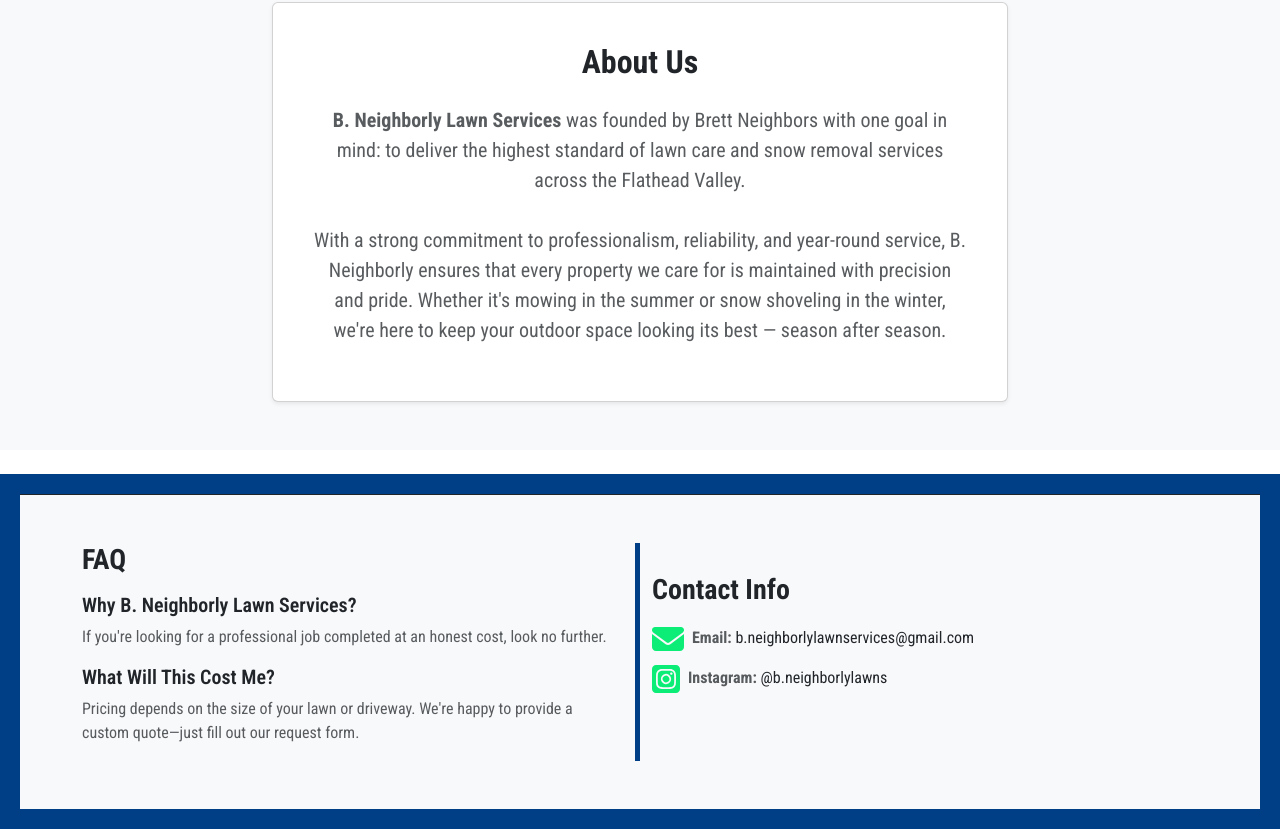
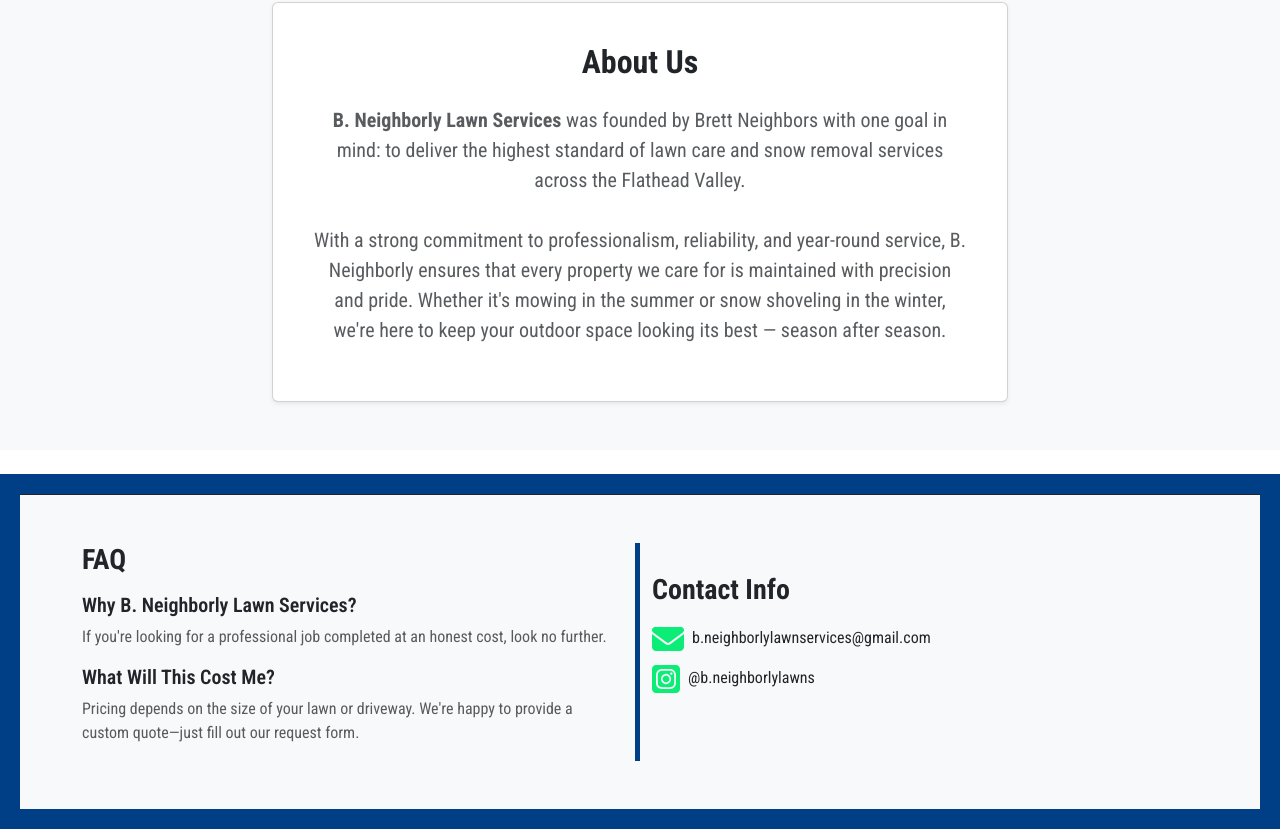
Before and after one commit to bneighbs6/b-neighborly-lawn, a React (Create React App) app: page /about in a window 1280 px wide. Shown: the part 396-1225 px from the top of the page. Built offline with nearby package versions, Linux system fonts and the light colour scheme; the HTML template or start-up script is replaced by a standard one; a web font is replaced by a local one.

Commit message:
Remove words from icon anchor tags in Footer

```diff
--- a/src/Components/Footer.jsx
+++ b/src/Components/Footer.jsx
@@ -35,7 +35,7 @@ function Footer() {
                   size="2x"
                 />
               </a>
-              <strong>Email: </strong> {/* Add a space */}
+              {/* <strong>Email: </strong> Add a space */}
               <a
                 href="mailto:b.neighborlylawnservices@gmail.com"
                 className="text-decoration-none text-dark"
@@ -55,7 +55,7 @@ function Footer() {
                   size="2x"
                 />
               </a>
-              <strong>Instagram: </strong> {/* Add a space */}
+              {/* <strong>Instagram: </strong> Add a space */}
               <a
                 href="https://instagram.com/b.neighborlylawns"
                 target="_blank"
```
